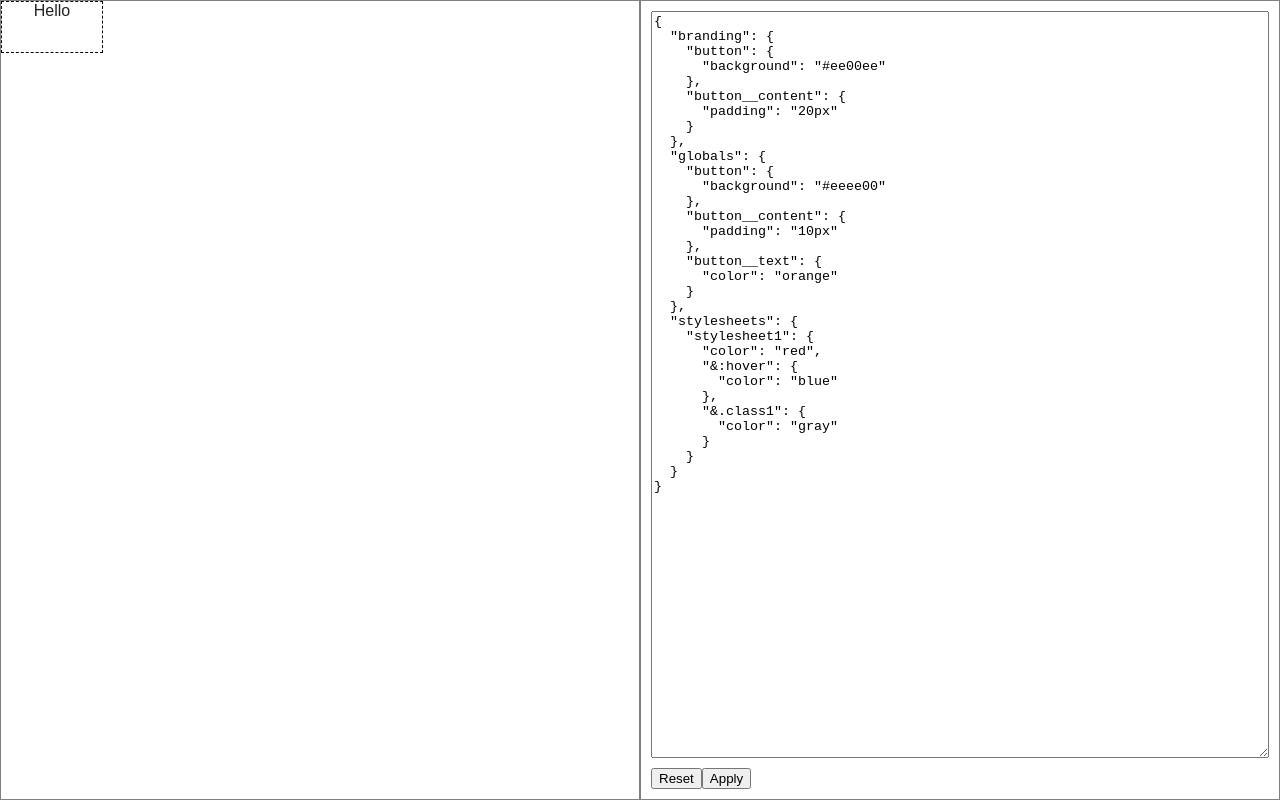
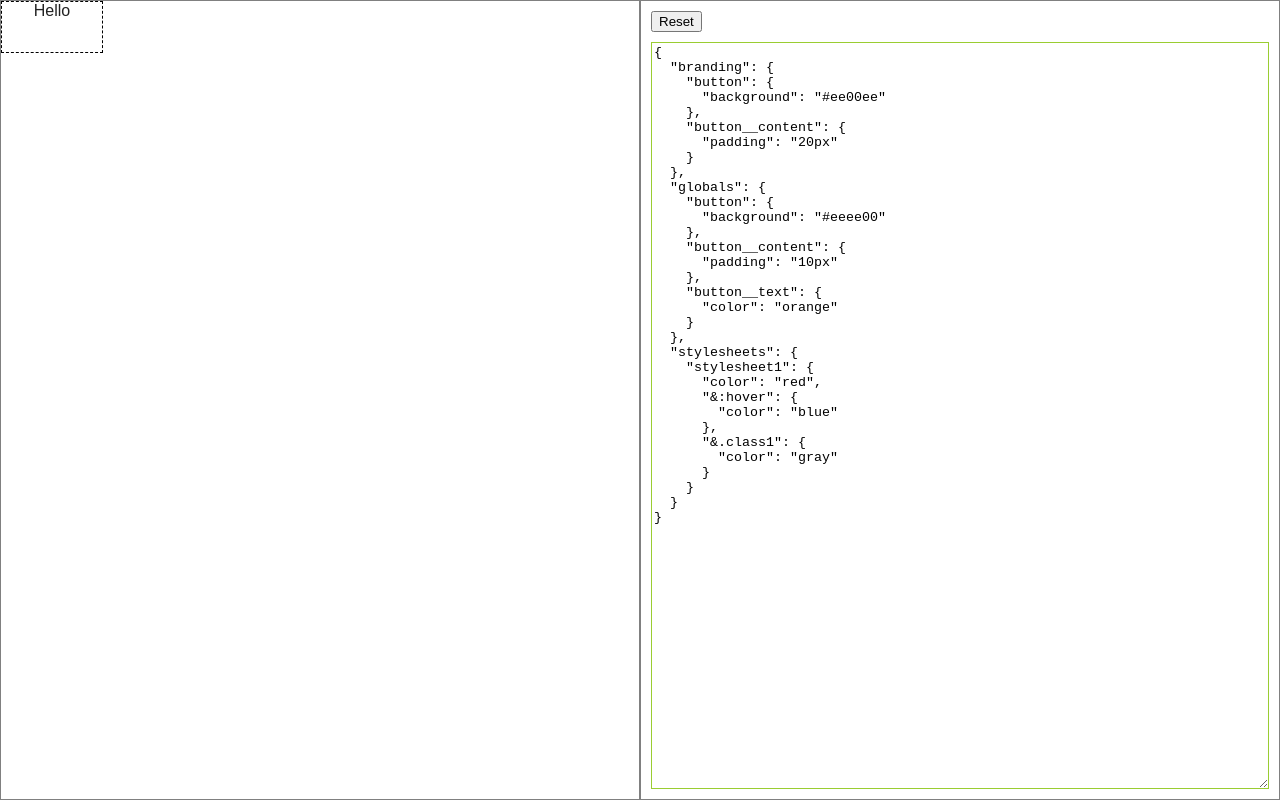
Before and after one commit to Scit/stles, a React (Create React App) app: page / in a window 1280 px wide. Built offline with nearby package versions, Linux system fonts and the light colour scheme.

Commit message:
Build up the sandbox

```diff
--- a/src/App.css
+++ b/src/App.css
@@ -25,8 +25,14 @@ body,
     flex: 1;
     margin: 10px;
     box-sizing: border-box;
+
+    border: 1px solid yellowgreen;
+}
+
+.pane__textarea--invalid {
+    border-color: red;
 }
 
 .pane__buttonContainer {
-    padding: 0 10px 10px;
+    padding: 10px 10px 0;
 }
--- a/src/App.js
+++ b/src/App.js
@@ -1,25 +1,72 @@
 import React, { Component } from 'react';
 import PropTypes from 'prop-types';
-import { connect } from 'react-redux';
-
-import * as actions from 'actions';
+import classnames from 'classnames';
+import StoreConnector from 'hocs/StoreConnector';
 import StyleProvider from 'containers/StyleProvider';
 import Button from 'components/Button';
 import './App.css';
 
 class App extends Component {
     static propTypes = {
-        resetConfiguration: PropTypes.func,
-        loadConfiguration: PropTypes.func,
-        store: PropTypes.object
+        resetConfiguration: PropTypes.func.isRequired,
+        loadConfiguration: PropTypes.func.isRequired,
+        store: PropTypes.object.isRequired
     };
+
+    constructor(props) {
+        super(props);
+
+        this.state = {
+            value: stringify(props.store),
+            store: props.store,
+            error: false
+        }
+    }
 
     componentDidMount() {
         this.props.resetConfiguration();
     }
 
+    static getDerivedStateFromProps(nextProps, prevStore) {
+        let result;
+        if (nextProps.store !== prevStore.state) {
+            result = {
+                value: stringify(nextProps.store),
+                state: nextProps.store,
+                error: false
+            };
+        } else {
+            result = null;
+        }
+        return result;
+    }
+
+    onTextAreaChanged = (e) => {
+        const { value } = e.target;
+        const objectValue = parse(value);
+        const newState = {
+            value: value,
+            error: false
+        };
+
+        if (objectValue !== undefined) {
+            this.props.loadConfiguration(objectValue);
+        } else {
+            newState.error = true;
+        }
+
+        this.setState(newState);
+
+    };
+
+    onResetButtonClick = () => {
+        this.props.resetConfiguration();
+    };
+
     render() {
-        const value = JSON.stringify(this.props.store, null, 2);
+        const textAreaClassName = classnames('pane__textarea', {
+            'pane__textarea--invalid': this.state.error
+        });
 
         return (
             <div className="pane">
@@ -29,35 +76,32 @@ class App extends Component {
                     </StyleProvider>
                 </div>
                 <div className="pane__right">
-                    <textarea className="pane__textarea" value={value} onChange={() => {}} />
                     <div className="pane__buttonContainer">
-                        <button>Reset</button>
-                        <button>Apply</button>
+                        <button onClick={this.onResetButtonClick}>Reset</button>
                     </div>
+                    <textarea
+                        className={textAreaClassName}
+                        value={this.state.value}
+                        onChange={this.onTextAreaChanged}
+                    />
                 </div>
             </div>
         );
     }
 }
 
-const mapStateToProps = (state) => {
-    return {
-        store: state
+function parse(string) {
+    let result;
+    try {
+        result = JSON.parse(string);
+    } catch (e) {
+        result = undefined;
     }
-};
+    return result;
+}
 
-const mapDispatchToProps = (dispatch) => {
-    return {
-        resetConfiguration: () => {
-            dispatch(actions.resetConfiguration())
-        },
-        loadConfiguration: (newConfiguration) => {
-            dispatch(actions.updateConfiguration(newConfiguration))
-        }
-    }
-};
+function stringify(object) {
+    return JSON.stringify(object, null, 2);
+}
 
-export default connect(
-    mapStateToProps,
-    mapDispatchToProps
-)(App);
+export default StoreConnector(App);
--- /dev/null
+++ b/src/hocs/StoreConnector/index.js
@@ -0,0 +1,26 @@
+import * as actions from 'actions';
+import { connect } from 'react-redux';
+
+const mapStateToProps = (state) => {
+    return {
+        store: state
+    }
+};
+
+const mapDispatchToProps = (dispatch) => {
+    return {
+        resetConfiguration: () => {
+            dispatch(actions.resetConfiguration())
+        },
+        loadConfiguration: (newConfiguration) => {
+            dispatch(actions.updateConfiguration(newConfiguration))
+        }
+    }
+};
+
+export default function(Component) {
+    return connect(
+        mapStateToProps,
+        mapDispatchToProps
+    )(Component);
+}
--- a/src/reducers/index.js
+++ b/src/reducers/index.js
@@ -4,7 +4,9 @@ import {
 
 export default function(state = {}, action) {
     if (action.type === ACTION_LOAD) {
-        return action.payload
+        return {
+            ...action.payload
+        }
     } else {
         return state;
     }
```
Also changed, not shown: src/containers/StyleProvider/index.js (+6 -9 lines).
